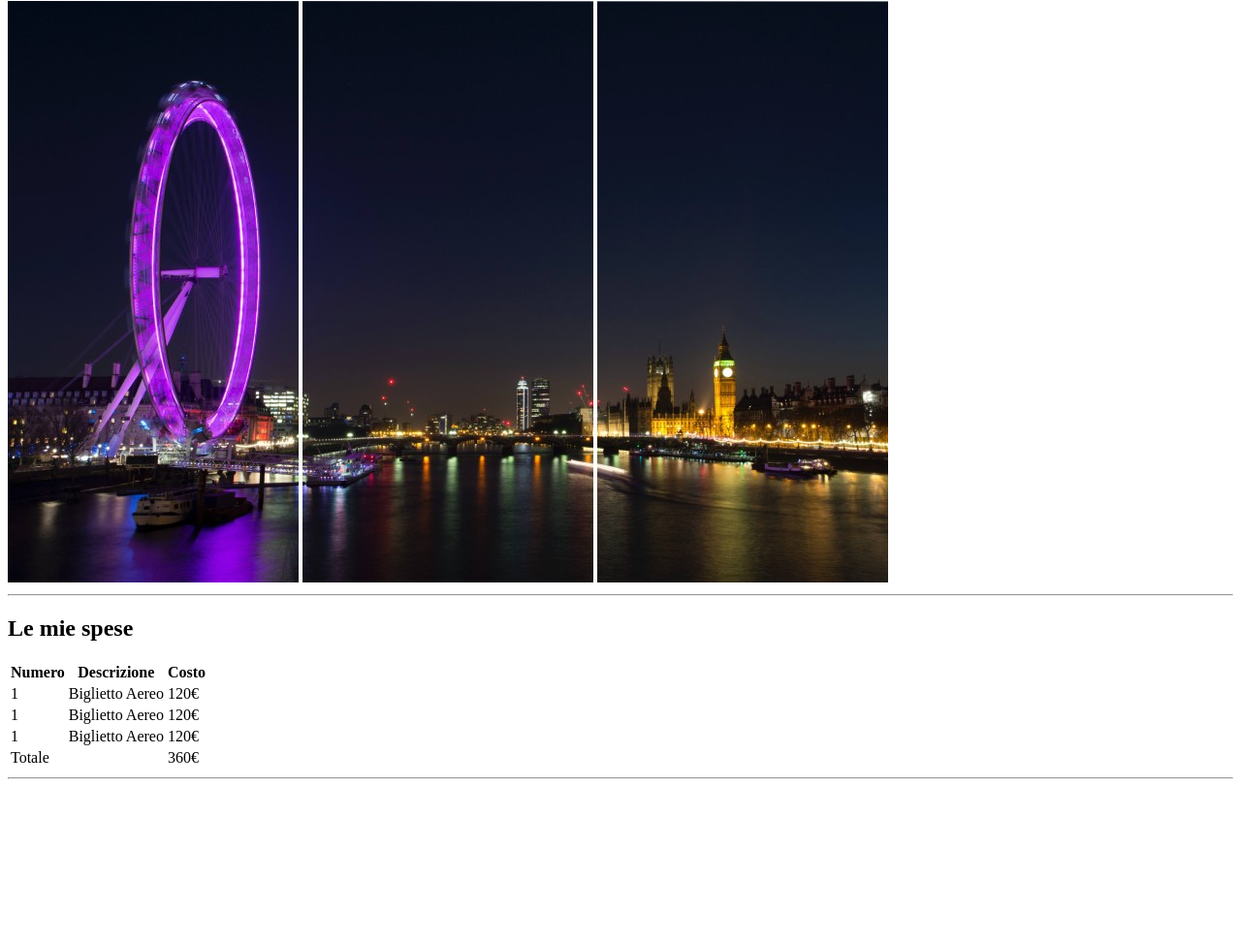
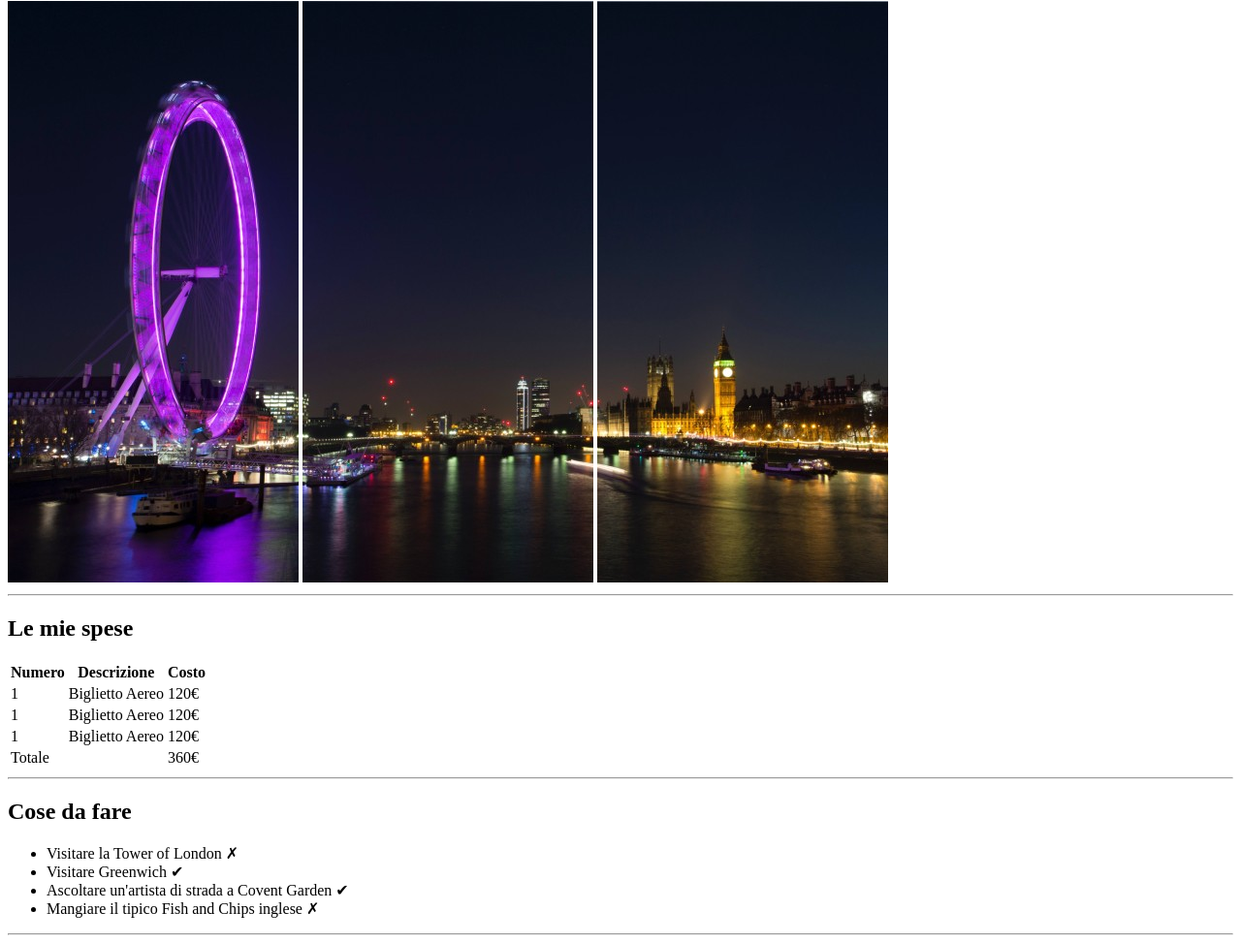
Before and after one commit to marcantonio99/html-london-trip, a plain HTML site: page index.html in a window 1280 px wide. Shown: the part 79-1052 px from the top of the page at 97% size. Before the commit the page ends 891 px from the top, so only its background shows below. Drawn offline with Linux system fonts and the light colour scheme.

Commit message:
cose da fare

```diff
--- a/index.html
+++ b/index.html
@@ -41,5 +41,13 @@
         </tr>
     </table>
     <hr>
+    <h2>Cose da fare</h2>
+    <ul>
+        <li>Visitare la Tower of London &#10007;</li>
+        <li>Visitare Greenwich &#10004;</li>
+        <li>Ascoltare un'artista di strada a Covent Garden &#10004;</li>
+        <li>Mangiare il tipico Fish and Chips inglese &#10007;</li>
+    </ul>
+    <hr>
 </body>
 </html>
```
